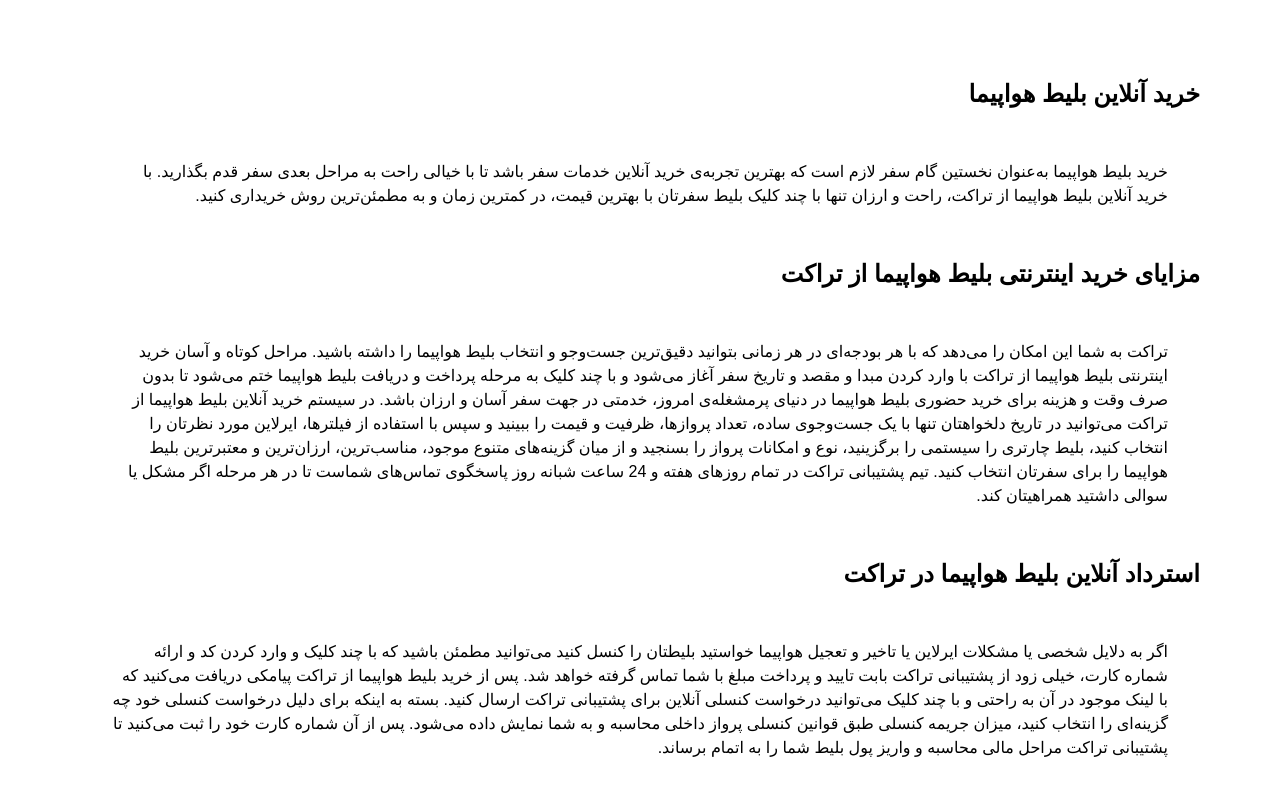
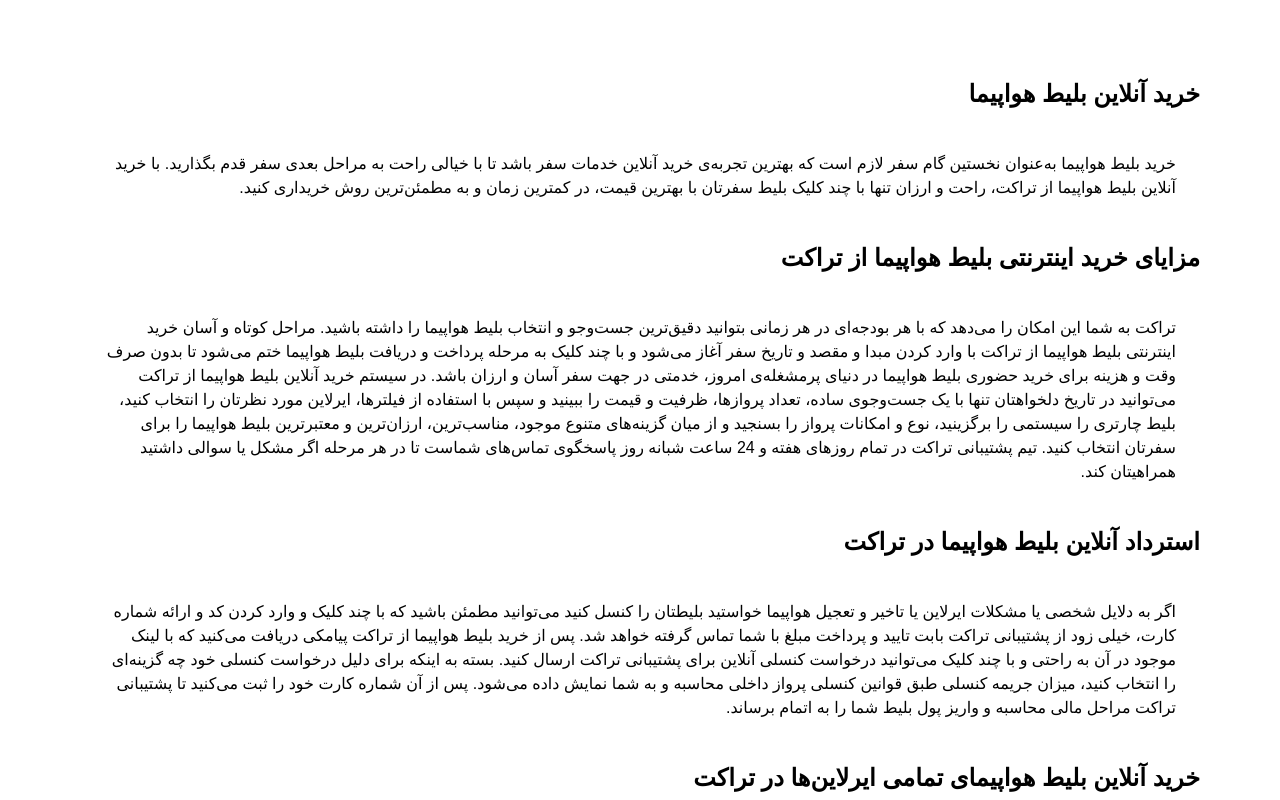
Before and after one commit to Alireza-Al/ticket-reservation-system, a React (Create React App) app: page / in a window 1280 px wide. Shown: the part 1400-2200 px from the top of the page. Built offline with nearby package versions, Linux system fonts and the light colour scheme; no server answers; a small style sheet from the web is missing.

Commit message:
extra code cleared

```diff
--- a/src/asset/homePageStyle/_home-page.scss
+++ b/src/asset/homePageStyle/_home-page.scss
@@ -200,7 +200,7 @@
     padding: 2rem 5rem;
     .paragragh {
         p {
-            padding: 2rem;
+            padding: 1.5rem;
             line-height: 1.5rem;
             font-size: 1rem;
         }
--- a/src/pages/homePage/Home.jsx
+++ b/src/pages/homePage/Home.jsx
@@ -7,6 +7,7 @@ import { faTwitter, faInstagram, faLinkedin, faTelegram } from '@fortawesome/fre
 import { faCircleDollarToSlot, faComment, faEarthAsia, faHeadphonesSimple } from '@fortawesome/free-solid-svg-icons';
 
 function Home() {
+
 	return (
 		<div className="home">
 			<SearchBox />
@@ -125,7 +126,7 @@ function Home() {
 				<div className="right-side">
 					<p>تماس با ما</p>
 					<div className="link-to-social-media">
-						<FontAwesomeIcon className='hhh' icon={faTwitter} />
+						<FontAwesomeIcon icon={faTwitter} />
 						<FontAwesomeIcon icon={faInstagram} />
 						<FontAwesomeIcon icon={faLinkedin} />
 						<FontAwesomeIcon icon={faTelegram} />
```
